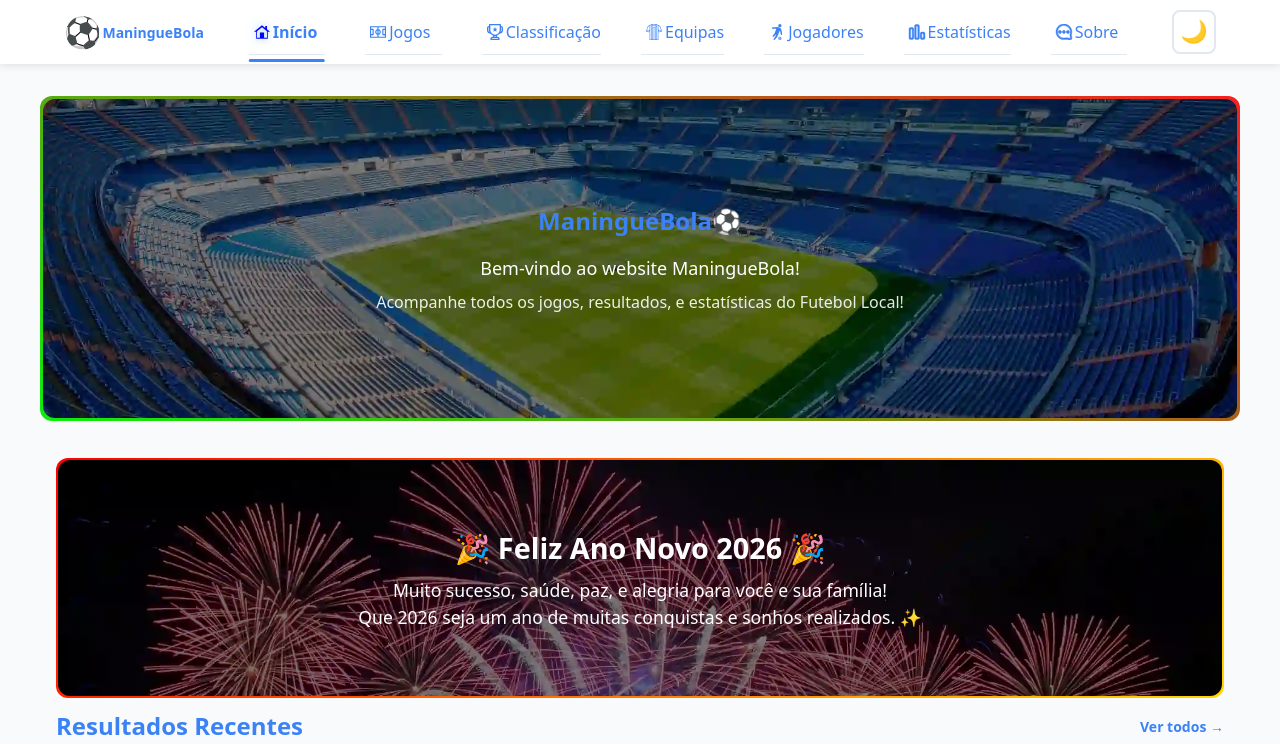
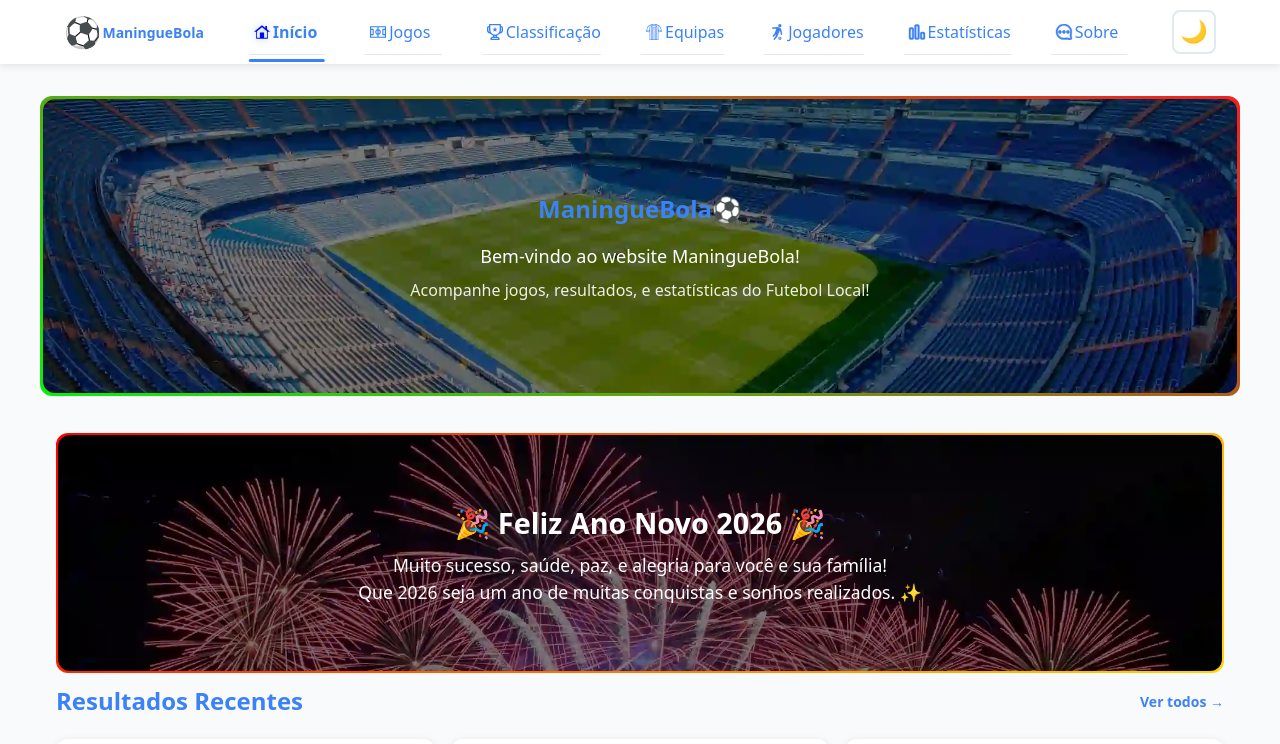
Before and after one commit to Raimundroid/maninguebola, a React (Vite) app: page / in a window 1280 px wide. Shown: the top 744 px of the page. Built offline with nearby package versions, Linux system fonts and the light colour scheme.

Commit message:
minor aesthetis modification on the hero

```diff
--- a/src/components/Hero/Hero.css
+++ b/src/components/Hero/Hero.css
@@ -5,7 +5,7 @@
   margin: 32px auto 8px; /* Centers the container on the page */
   max-width: var(--page-max-width);
   width: 98%;
-  height: 250px;
+  height: 225px;
 
   /* --- Gradient Border Implementation --- */
   /* 1. Use background-clip to ensure the background only covers the border box (transparent inside) */
@@ -23,14 +23,14 @@
   position: relative;
 
   @media (min-width: 768px) {
-    height: 275px;
+    height: 250px;
   }
 
   @media (min-width: 992px) {
-    height: 300px;
+    height: 275px;
   }
   @media (min-width: 1200px) {
-    height: 325px;
+    height: 300px;
   }
 }
 
@@ -39,6 +39,7 @@
   /* Ensure the hero fills the entire container */
   width: 100%;
   height: 100%;
+  padding: 0 5px;
   border-radius: 12px; /* Apply the same radius as the container */
 
   /* --- Background Image Properties (Best Definitions) --- */
--- a/src/components/Hero/Hero.jsx
+++ b/src/components/Hero/Hero.jsx
@@ -9,7 +9,7 @@ const Hero = () => {
 
         <p className="heading">Bem-vindo ao website ManingueBola!</p>
         <p className="sub-heading">
-          Acompanhe todos os jogos, resultados, e estatísticas do Futebol Local!
+          Acompanhe jogos, resultados, e estatísticas do Futebol Local!
         </p>
       </div>
     </section>
--- a/src/components/atoms/newYearBanner/NewYearBanner.css
+++ b/src/components/atoms/newYearBanner/NewYearBanner.css
@@ -49,7 +49,7 @@
   }
 } */
 
-/* ====================+++++++=========== */
+/* ====================++++Styles from the heroe+++=========== */
 
 /* Main banner container */
 .new-year-banner {
```
